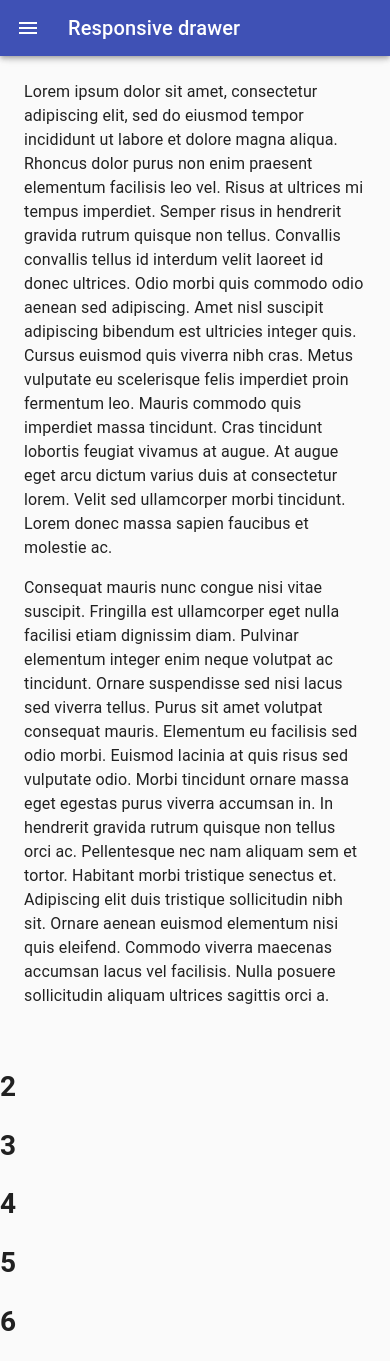
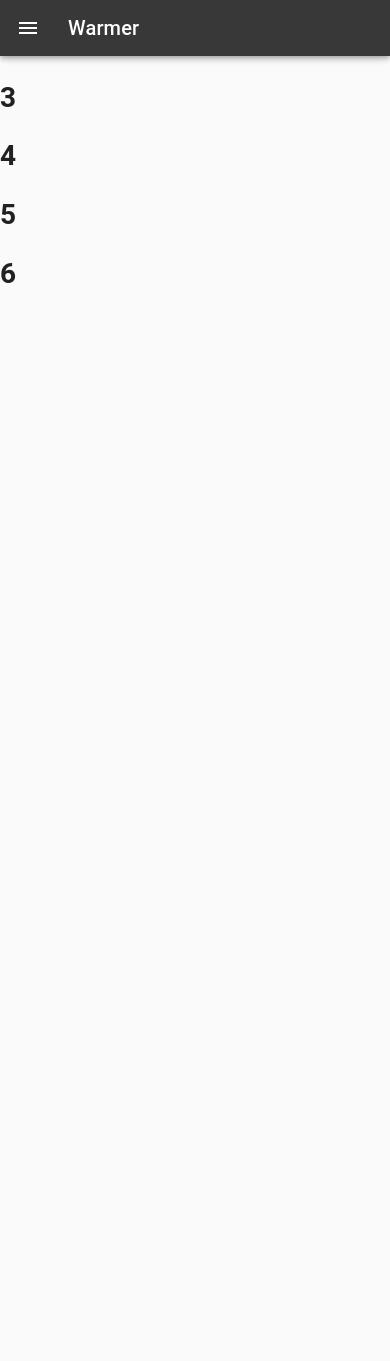
Before and after one commit to heatherzurek/Warmer, a React (Create React App) app: page / in a window 390 px wide. After the commit the page ends 844 px from the top, so only its background shows below. Built offline with nearby package versions, Linux system fonts and the light colour scheme.

Commit message:
edited color on responsive drawer

```diff
--- a/src/Components/ResponsiveDrawer.jsx
+++ b/src/Components/ResponsiveDrawer.jsx
@@ -64,18 +64,9 @@
   const drawer = (
     <div>
       <div className={classes.toolbar} />
-      <Divider />
+
       <List>
-        {['Inbox', 'Starred', 'Send email', 'Drafts'].map((text, index) => (
-          <ListItem button key={text}>
-            <ListItemIcon>{index % 2 === 0 ? <InboxIcon /> : <MailIcon />}</ListItemIcon>
-            <ListItemText primary={text} />
-          </ListItem>
-        ))}
-      </List>
-      <Divider />
-      <List>
-        {['All mail', 'Trash', 'Spam'].map((text, index) => (
+        {['About', '1', '2', '3'].map((text, index) => (
           <ListItem button key={text}>
             <ListItemIcon>{index % 2 === 0 ? <InboxIcon /> : <MailIcon />}</ListItemIcon>
             <ListItemText primary={text} />
@@ -100,7 +91,7 @@
             <MenuIcon />
           </IconButton>
           <Typography variant="h6" noWrap>
-            Responsive drawer
+            Warmer
           </Typography>
         </Toolbar>
       </AppBar>
@@ -135,32 +126,6 @@
           </Drawer>
         </Hidden>
       </nav>
-      <main className={classes.content}>
-        <div className={classes.toolbar} />
-        <Typography paragraph>
-          Lorem ipsum dolor sit amet, consectetur adipiscing elit, sed do eiusmod tempor incididunt
-          ut labore et dolore magna aliqua. Rhoncus dolor purus non enim praesent elementum
-          facilisis leo vel. Risus at ultrices mi tempus imperdiet. Semper risus in hendrerit
-          gravida rutrum quisque non tellus. Convallis convallis tellus id interdum velit laoreet id
-          donec ultrices. Odio morbi quis commodo odio aenean sed adipiscing. Amet nisl suscipit
-          adipiscing bibendum est ultricies integer quis. Cursus euismod quis viverra nibh cras.
-          Metus vulputate eu scelerisque felis imperdiet proin fermentum leo. Mauris commodo quis
-          imperdiet massa tincidunt. Cras tincidunt lobortis feugiat vivamus at augue. At augue eget
-          arcu dictum varius duis at consectetur lorem. Velit sed ullamcorper morbi tincidunt. Lorem
-          donec massa sapien faucibus et molestie ac.
-        </Typography>
-        <Typography paragraph>
-          Consequat mauris nunc congue nisi vitae suscipit. Fringilla est ullamcorper eget nulla
-          facilisi etiam dignissim diam. Pulvinar elementum integer enim neque volutpat ac
-          tincidunt. Ornare suspendisse sed nisi lacus sed viverra tellus. Purus sit amet volutpat
-          consequat mauris. Elementum eu facilisis sed odio morbi. Euismod lacinia at quis risus sed
-          vulputate odio. Morbi tincidunt ornare massa eget egestas purus viverra accumsan in. In
-          hendrerit gravida rutrum quisque non tellus orci ac. Pellentesque nec nam aliquam sem et
-          tortor. Habitant morbi tristique senectus et. Adipiscing elit duis tristique sollicitudin
-          nibh sit. Ornare aenean euismod elementum nisi quis eleifend. Commodo viverra maecenas
-          accumsan lacus vel facilisis. Nulla posuere sollicitudin aliquam ultrices sagittis orci a.
-        </Typography>
-      </main>
     </div>
   );
 }
--- a/src/index.css
+++ b/src/index.css
@@ -12,3 +12,7 @@
   font-family: source-code-pro, Menlo, Monaco, Consolas, "Courier New",
     monospace;
 }
+
+.MuiToolbar-root {
+  background-color: #383838!important;
+}
```
